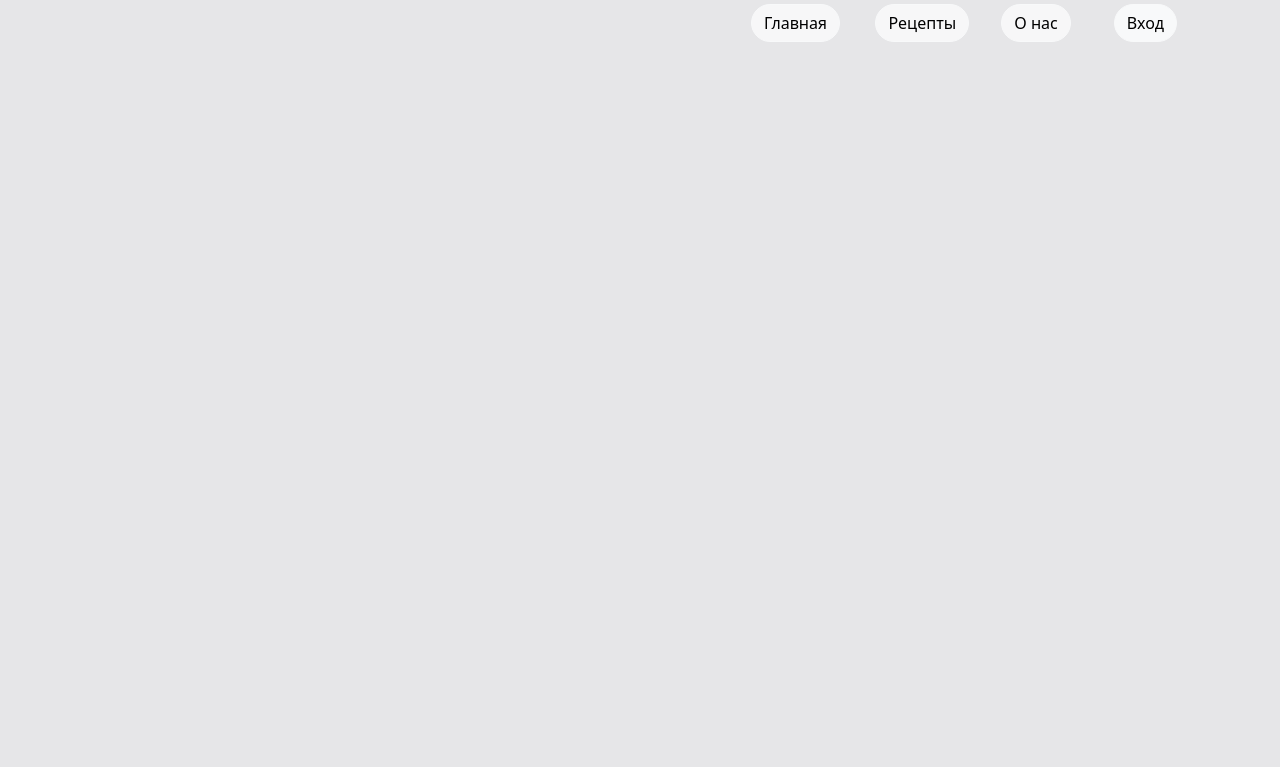
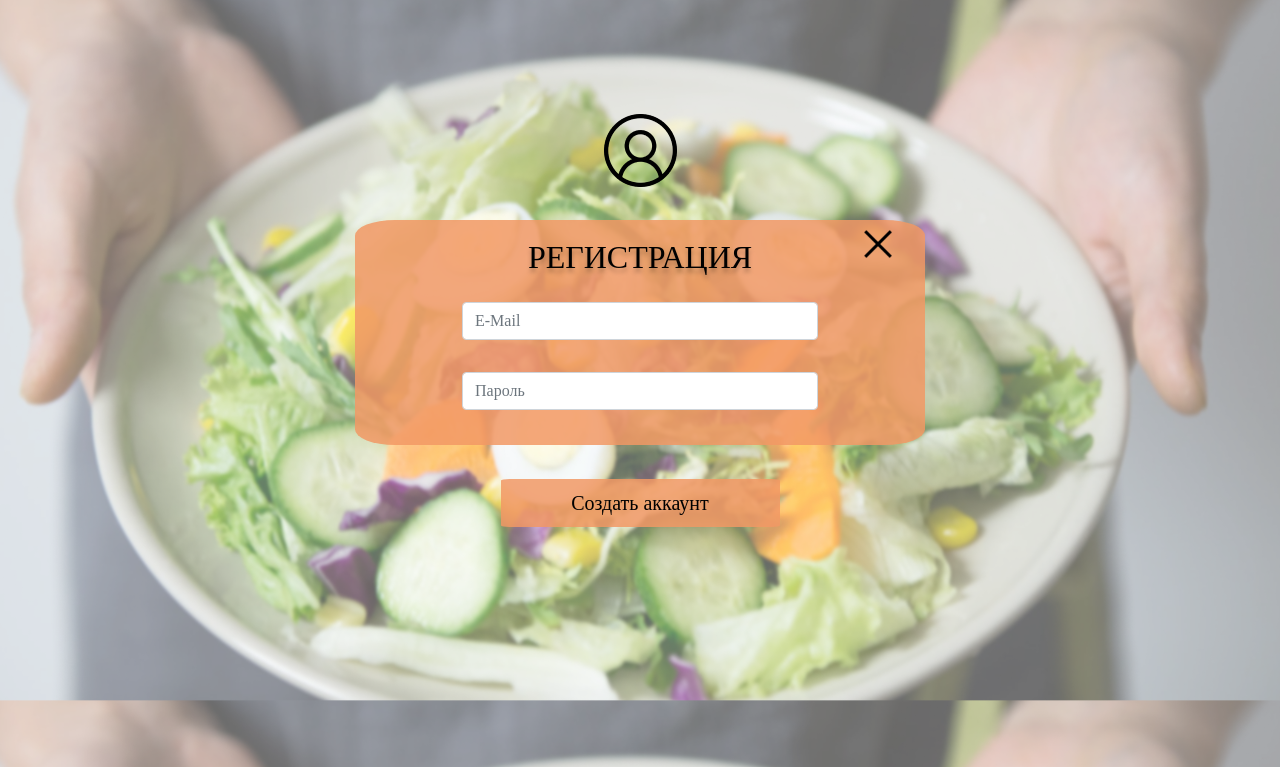
Before and after one commit to MrDenki/gourmets, a Django app: page /registration/ in a window 1280 px wide. Shown: the top 767 px of the page. Run offline with Django 3.2, Linux system fonts and the light colour scheme.

Commit message:
Design V2.0
-Add modal form autorization
-Add registration form

```diff
--- a/templates/registration.html
+++ b/templates/registration.html
@@ -11,45 +11,52 @@
     integrity="sha384-BmbxuPwQa2lc/FVzBcNJ7UAyJxM6wuqIj61tLrc4wSX0szH/Ev+nYRRuWlolflfl" crossorigin="anonymous">
 </head>
 
-<body style="background-color: #E6E6E8;;">
+<body style="background-image: url('../media/main_image_reg.png'); background-size: cover;">
+
+
+
+  <div class="container text-center">
+    <div class="row">
+      <div class="col-5"></div>
+      <div class="col-2 text-center" style="margin-top: 10%;">
+        <img src="../media/icon1.png" alt="">
+      </div>
+      <div class="col-5"></div>
+    </div>
+  </div>
   <div class="container">
+    <div class="row" style="margin-top: 3%;">
+      <div class="col-3"></div>
+      <div class="col-6 text-center" style="background-color: #f39965d8;border-radius: 7%;">
         <div class="row">
-          <div class="col-7">
+          <div class="col-2"></div>
+          <div class="col-8">
+            <h2
+              style="margin-bottom: 7%; margin-top: 5%; color: #000000; font-family: Montserrat; font-style: normal; font-weight: normal; text-transform: uppercase; text-shadow: 0px 4px 4px rgba(0, 0, 0, 0.25);;">
+              РЕГИСТРАЦИЯ</h2>
+            <input type="email" class="form-control" id="reg_input_email" placeholder="E-Mail"
+              style="margin-bottom: 9%; margin-top: 3%; font-family: Montserrat;">
+            <input type="password" class="form-control" style="font-family: Montserrat; margin-bottom: 10%;"
+              id="reg_input_password" placeholder="Пароль">
 
           </div>
-          <div class="col m-md-1">
-            <a class="btn btn-warning btn-light"
-              style=" border-radius: 12rem; background-color: rgba(255, 255, 255, 0.7) ;" href="index.html">Главная</a>
-          </div>
-          <div class="col m-md-1">
-            <a class="btn btn-warning btn-light"
-              style=" border-radius: 12rem; background-color: rgba(255, 255, 255, 0.7) ;" href="index.html">Рецепты</a>
-          </div>
-          <div class="col m-md-1">
-            <a class="btn btn-warning btn-light"
-              style="border-radius: 12rem; background-color: rgba(255, 255, 255, 0.7) ;" href="index.html">О нас</a>
-          </div>
-          <div class="col p-md-1">
-            <a class="btn btn-light "
-              style="border-radius: 12rem;" href="registration.html">Вход</a>
+          <div class="col-2">
+            <input type="image" src="../media/cross1.png" id="reg_button_close"
+              style="outline: none; border-color: transparent; box-shadow: none; ">
           </div>
         </div>
       </div>
-      <div class="container">
-          <div class="row">
-              <div class="col-4">
-
-              </div>
-              <div class="col-4">
-                  <div class="container" style="background-color: blueviolet;">
-
+      <div class="col-3">
       </div>
     </div>
-              <div class="col-4">
-
+    <div class="row">
+      <div class="col text-center">
+        <button type="button" id="reg_button_create" class="btn btn-lg btn-primary col-3"
+          style="margin-top: 3%;border-radius: 3%;color: black; font-family: Montserrat; border-color: transparent; background-color: #f39965d8;">Создать аккаунт</button>
       </div>
     </div>
   </div>
+
 
   <script src="https://cdn.jsdelivr.net/npm/bootstrap@5.0.0-beta2/dist/js/bootstrap.bundle.min.js"
     integrity="sha384-b5kHyXgcpbZJO/tY9Ul7kGkf1S0CWuKcCD38l8YkeH8z8QjE0GmW1gYU5S9FOnJ0"
```
Also changed, not shown: templates/index.html (+70 -12 lines), media/arrow.png (added), media/cross1.png (added), media/icon1.png (added), media/main_image_reg.png. Lines whose indentation alone changed are shown as unchanged.
